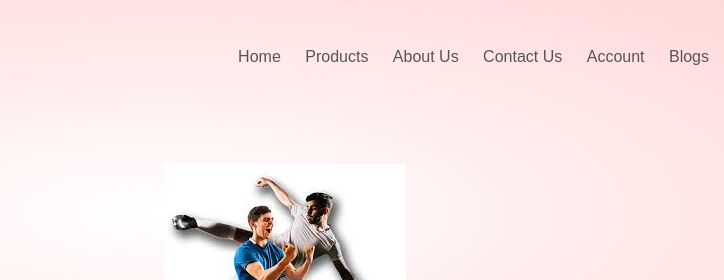
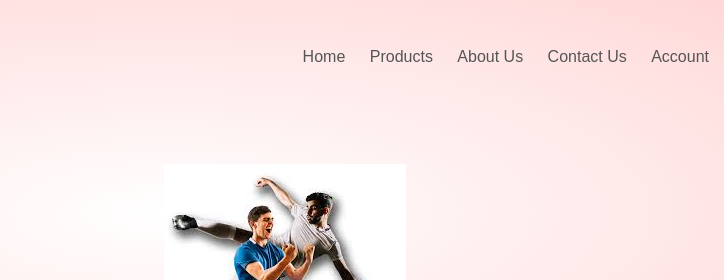
Before and after one commit to Dantez21/online_web_store, a plain HTML site: page index.html in a window 1280 px wide. Shown: the top 280 px of the page, 476-1200 px from the left. Drawn offline with Linux system fonts and the light colour scheme.

Commit message:
removed one  page

```diff
--- a/index.html
+++ b/index.html
@@ -21,7 +21,6 @@
                     <li><a href="About Us.html">About Us</a></li>
                     <li><a href="Contact us.html">Contact Us</a></li>
                     <li><a href="Account.html">Account</a></li>
-                    <li><a href="blog.html">Blogs</a></li>
                 </ul>
             </nav>
             <div class="cart-btn"><a href="cart.html"><img src="images/Cart.jpg" width="30px" height="30px"></a>
```
